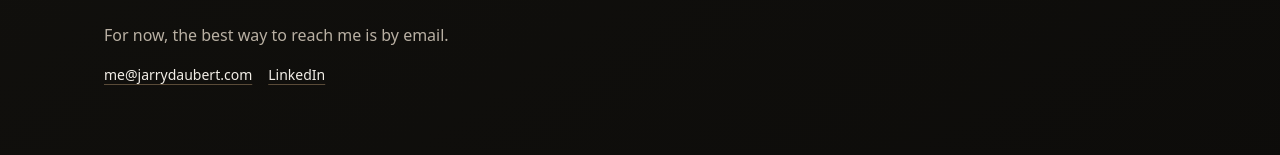
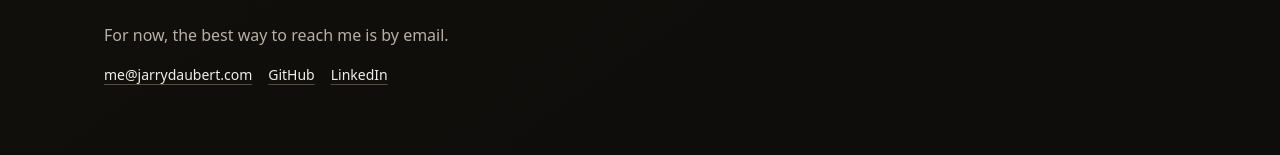
Before and after one commit to jarrydaubert/jarrydaubert.com, a Next.js app: page /about in a window 1280 px wide. Shown: the part 1304-1459 px from the top of the page. Built offline with nearby package versions, Linux system fonts and the light colour scheme.

Commit message:
chore: verify launch ops backlog

```diff
--- a/src/app/about/page.tsx
+++ b/src/app/about/page.tsx
@@ -124,6 +124,14 @@ export default function AboutPage() {
             {site.email}
           </a>
           <a
+            href={site.socials.github}
+            className="text-[var(--color-fg)] underline decoration-[var(--color-border-hover)] underline-offset-4 outline-none transition-colors hover:text-[var(--color-accent)] focus-visible:rounded-sm focus-visible:ring-2 focus-visible:ring-[var(--color-ring)] focus-visible:ring-offset-4 focus-visible:ring-offset-[var(--color-bg)]"
+            target="_blank"
+            rel="noreferrer"
+          >
+            GitHub
+          </a>
+          <a
             href={site.socials.linkedin}
             className="text-[var(--color-fg)] underline decoration-[var(--color-border-hover)] underline-offset-4 outline-none transition-colors hover:text-[var(--color-accent)] focus-visible:rounded-sm focus-visible:ring-2 focus-visible:ring-[var(--color-ring)] focus-visible:ring-offset-4 focus-visible:ring-offset-[var(--color-bg)]"
             target="_blank"
--- a/src/config/site.ts
+++ b/src/config/site.ts
@@ -16,6 +16,7 @@ export const site = {
     alt: "Jarryd Aubert",
   },
   socials: {
+    github: "https://github.com/jarrydaubert/jarrydaubert.com",
     linkedin: "https://www.linkedin.com/in/jarrydaubert/",
   },
   nav: [
@@ -32,5 +33,5 @@ export const personJsonLd = {
   url: site.url,
   email: site.email,
   jobTitle: site.jobTitle,
-  sameAs: [site.socials.linkedin],
+  sameAs: [site.socials.github, site.socials.linkedin],
 } as const;
```
Also changed, not shown: 1 other file (tests, documents, lock files or other folders).
